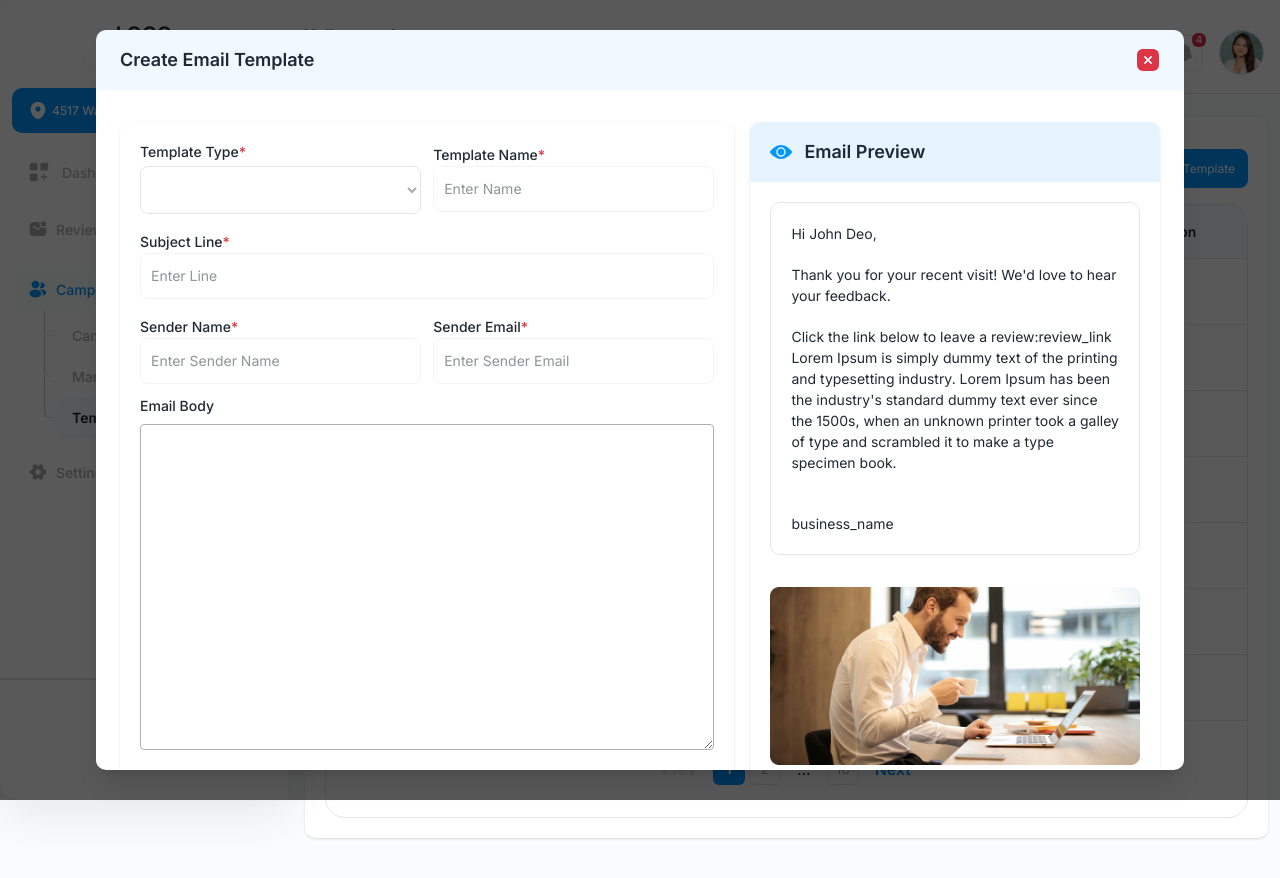
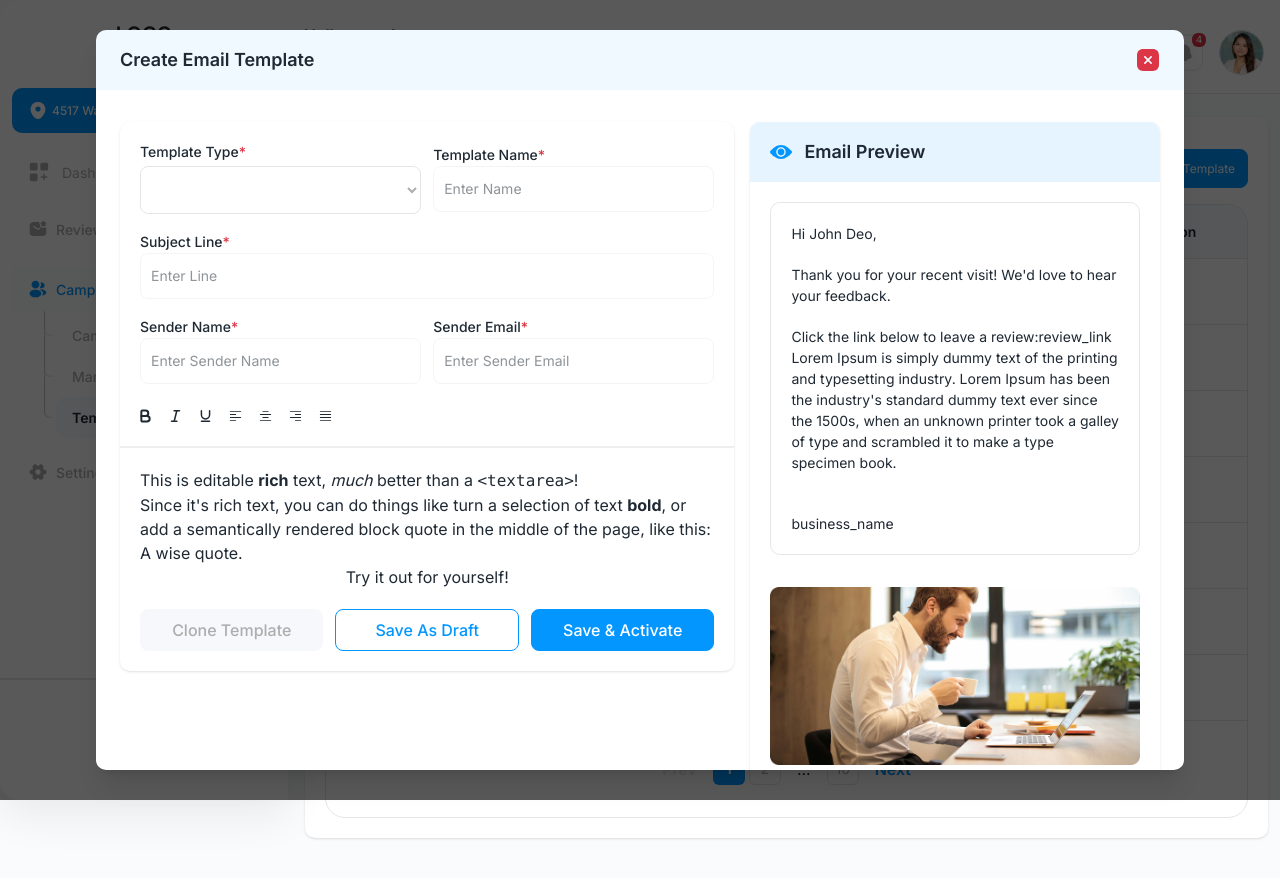
Before and after one commit to sumithub/rs-web-develop, a Next.js app: page /campaigns-templates in a window 1280 px wide. Both pictures are taken after typing "Sample" into the empty fields and a click on the button "Create New Template". Built offline with nearby package versions, Linux system fonts and the light colour scheme.

Commit message:
Added icon in HtmlEditor

```diff
--- a/src/app/globals.css
+++ b/src/app/globals.css
@@ -328,3 +328,11 @@ td {
 .rdrDefinedRangesWrapper .rdrInputRanges {
   display: none;
 }
+
+.editor {
+  position: relative;
+  white-space: pre-wrap;
+  overflow-wrap: break-word;
+  outline: none;
+
+}
--- a/src/components/Models/templates/AddTemplate.js
+++ b/src/components/Models/templates/AddTemplate.js
@@ -4,6 +4,7 @@ import Input from '../../form/Input'
 import Model from '../Model'
 import Select from '../../form/Select'
 import Image from 'next/image'
+import HtmlEditor from "../../form/editor/HtmlEditor"
 
 function AddTemplate({ onClose }) {
   return <Model onClose={onClose} title="Create Email Template" modalBodyClass='max-h-[85vh]'>
@@ -26,10 +27,14 @@ function AddTemplate({ onClose }) {
             <Input label="Sender Email" isRequired={true} placeholder="Enter Sender Email" />
           </div>
 
-          <div className="text-sm text-secondary font-medium capitalize mt-3 mb-2">email body</div>
+          <div className='mt-5'>
+            <HtmlEditor label="Email Body" />
+          </div>
+
+          {/* <div className="text-sm text-secondary font-medium capitalize mt-3 mb-2">email body</div>
           <textarea
             required={true}
-            rows={15} className="rounded text-text3 text-sm border border-color w-full focus-visible:outline-none p-3" />
+            rows={15} className="rounded text-text3 text-sm border border-color w-full focus-visible:outline-none p-3" /> */}
 
           <div className="grid grid-cols-3 gap-3 mt-5">
             <CancelButton title="clone template" />
--- a/src/components/form/editor/HtmlEditor.js
+++ b/src/components/form/editor/HtmlEditor.js
@@ -26,21 +26,58 @@ const RichTextExample = () => {
     return (
         <Slate editor={editor} initialValue={initialValue}>
             <Toolbar>
-                <MarkButton format="bold" icon="format_bold" />
-                <MarkButton format="italic" icon="format_italic" />
-                <MarkButton format="underline" icon="format_underlined" />
-                <MarkButton format="code" icon="code" />
+                <MarkButton format="bold" icon={<svg width="15" height="14" viewBox="0 0 15 14" fill="none" xmlns="http://www.w3.org/2000/svg">
+                    <path d="M3.34668 2.62565C3.34668 1.98398 3.87168 1.45898 4.51335 1.45898H7.50001C9.02835 1.45898 10.2708 2.70148 10.2708 4.22982C10.2708 5.75815 9.02835 7.00065 7.50001 7.00065H3.34668V2.62565Z" stroke="#1F2933" stroke-width="2" stroke-linecap="round" stroke-linejoin="round" />
+                    <path d="M3.34668 7H8.88835C10.4167 7 11.6592 8.2425 11.6592 9.77083C11.6592 11.2992 10.4167 12.5417 8.88835 12.5417H4.51335C3.87168 12.5417 3.34668 12.0167 3.34668 11.375V7V7Z" stroke="#1F2933" stroke-width="2" stroke-linecap="round" stroke-linejoin="round" />
+                </svg>
+                } />
+                <MarkButton format="italic" icon={<svg width="15" height="14" viewBox="0 0 15 14" fill="none" xmlns="http://www.w3.org/2000/svg">
+                    <path d="M6.11157 1.75H11.5074" stroke="#1F2933" stroke-width="1.5" stroke-linecap="round" stroke-linejoin="round" />
+                    <path d="M3.48657 12.25H8.88241" stroke="#1F2933" stroke-width="1.5" stroke-linecap="round" stroke-linejoin="round" />
+                    <path d="M8.8125 1.75L6.1875 12.25" stroke="#1F2933" stroke-width="1.5" stroke-linecap="round" stroke-linejoin="round" />
+                </svg>
+                } />
+                <MarkButton format="underline" icon={<svg width="15" height="14" viewBox="0 0 15 14" fill="none" xmlns="http://www.w3.org/2000/svg">
+                    <path d="M3.41675 12.25H11.5834" stroke="#1F2933" stroke-width="1.5" stroke-linecap="round" stroke-linejoin="round" />
+                    <path d="M3.41675 1.75V5.83333C3.41675 8.09083 5.24258 9.91667 7.50008 9.91667C9.75758 9.91667 11.5834 8.09083 11.5834 5.83333V1.75" stroke="#1F2933" stroke-width="1.5" stroke-linecap="round" stroke-linejoin="round" />
+                </svg>
+                } />
+                {/* <MarkButton format="code" icon="code" />
                 <BlockButton format="heading-one" icon="looks_one" />
                 <BlockButton format="heading-two" icon="looks_two" />
                 <BlockButton format="block-quote" icon="format_quote" />
                 <BlockButton format="numbered-list" icon="format_list_numbered" />
-                <BlockButton format="bulleted-list" icon="format_list_bulleted" />
-                <BlockButton format="left" icon="format_align_left" />
-                <BlockButton format="center" icon="format_align_center" />
-                <BlockButton format="right" icon="format_align_right" />
-                <BlockButton format="justify" icon="format_align_justify" />
+                <BlockButton format="bulleted-list" icon="format_list_bulleted" /> */}
+                <BlockButton format="left" icon={<svg width="15" height="14" viewBox="0 0 15 14" fill="none" xmlns="http://www.w3.org/2000/svg">
+                    <path d="M12.75 3.0625H2.25C2.01083 3.0625 1.8125 2.86417 1.8125 2.625C1.8125 2.38583 2.01083 2.1875 2.25 2.1875H12.75C12.9892 2.1875 13.1875 2.38583 13.1875 2.625C13.1875 2.86417 12.9892 3.0625 12.75 3.0625Z" fill="#1F2933" />
+                    <path d="M7.77417 5.97852H2.25C2.01083 5.97852 1.8125 5.78018 1.8125 5.54102C1.8125 5.30185 2.01083 5.10352 2.25 5.10352H7.77417C8.01333 5.10352 8.21167 5.30185 8.21167 5.54102C8.21167 5.78018 8.01917 5.97852 7.77417 5.97852Z" fill="#1F2933" />
+                    <path d="M12.75 8.89648H2.25C2.01083 8.89648 1.8125 8.69815 1.8125 8.45898C1.8125 8.21982 2.01083 8.02148 2.25 8.02148H12.75C12.9892 8.02148 13.1875 8.21982 13.1875 8.45898C13.1875 8.69815 12.9892 8.89648 12.75 8.89648Z" fill="#1F2933" />
+                    <path d="M7.77417 11.8125H2.25C2.01083 11.8125 1.8125 11.6142 1.8125 11.375C1.8125 11.1358 2.01083 10.9375 2.25 10.9375H7.77417C8.01333 10.9375 8.21167 11.1358 8.21167 11.375C8.21167 11.6142 8.01917 11.8125 7.77417 11.8125Z" fill="#1F2933" />
+                </svg>
+                } />
+                <BlockButton format="center" icon={<svg width="15" height="14" viewBox="0 0 15 14" fill="none" xmlns="http://www.w3.org/2000/svg">
+                    <path d="M12.75 10.9375H2.25C2.01083 10.9375 1.8125 11.1358 1.8125 11.375C1.8125 11.6142 2.01083 11.8125 2.25 11.8125H12.75C12.9892 11.8125 13.1875 11.6142 13.1875 11.375C13.1875 11.1358 12.9892 10.9375 12.75 10.9375Z" fill="#1F2933" />
+                    <path d="M10.2651 8.02148H4.73511C4.49594 8.02148 4.29761 8.21982 4.29761 8.45898C4.29761 8.69815 4.49594 8.89648 4.73511 8.89648H10.2593C10.4984 8.89648 10.6968 8.69815 10.6968 8.45898C10.6968 8.21982 10.5043 8.02148 10.2651 8.02148Z" fill="#1F2933" />
+                    <path d="M12.75 5.10352H2.25C2.01083 5.10352 1.8125 5.30185 1.8125 5.54102C1.8125 5.78018 2.01083 5.97852 2.25 5.97852H12.75C12.9892 5.97852 13.1875 5.78018 13.1875 5.54102C13.1875 5.30185 12.9892 5.10352 12.75 5.10352Z" fill="#1F2933" />
+                    <path d="M10.2651 2.1875H4.73511C4.49594 2.1875 4.29761 2.38583 4.29761 2.625C4.29761 2.86417 4.49594 3.0625 4.73511 3.0625H10.2593C10.4984 3.0625 10.6968 2.86417 10.6968 2.625C10.6968 2.38583 10.5043 2.1875 10.2651 2.1875Z" fill="#1F2933" />
+                </svg>
+                } />
+                <BlockButton format="right" icon={<svg width="15" height="14" viewBox="0 0 15 14" fill="none" xmlns="http://www.w3.org/2000/svg">
+                    <path d="M12.75 3.0625H2.25C2.01083 3.0625 1.8125 2.86417 1.8125 2.625C1.8125 2.38583 2.01083 2.1875 2.25 2.1875H12.75C12.9892 2.1875 13.1875 2.38583 13.1875 2.625C13.1875 2.86417 12.9892 3.0625 12.75 3.0625Z" fill="#1F2933" />
+                    <path d="M12.75 5.97852H7.22583C6.98666 5.97852 6.78833 5.78018 6.78833 5.54102C6.78833 5.30185 6.98666 5.10352 7.22583 5.10352H12.75C12.9892 5.10352 13.1875 5.30185 13.1875 5.54102C13.1875 5.78018 12.9892 5.97852 12.75 5.97852Z" fill="#1F2933" />
+                    <path d="M12.75 8.89648H2.25C2.01083 8.89648 1.8125 8.69815 1.8125 8.45898C1.8125 8.21982 2.01083 8.02148 2.25 8.02148H12.75C12.9892 8.02148 13.1875 8.21982 13.1875 8.45898C13.1875 8.69815 12.9892 8.89648 12.75 8.89648Z" fill="#1F2933" />
+                    <path d="M12.75 11.8125H7.22583C6.98666 11.8125 6.78833 11.6142 6.78833 11.375C6.78833 11.1358 6.98666 10.9375 7.22583 10.9375H12.75C12.9892 10.9375 13.1875 11.1358 13.1875 11.375C13.1875 11.6142 12.9892 11.8125 12.75 11.8125Z" fill="#1F2933" />
+                </svg>
+                } />
+                <BlockButton format="justify" icon={<svg width="15" height="14" viewBox="0 0 15 14" fill="none" xmlns="http://www.w3.org/2000/svg">
+                    <path d="M12.75 3.0625H2.25C2.01083 3.0625 1.8125 2.86417 1.8125 2.625C1.8125 2.38583 2.01083 2.1875 2.25 2.1875H12.75C12.9892 2.1875 13.1875 2.38583 13.1875 2.625C13.1875 2.86417 12.9892 3.0625 12.75 3.0625Z" fill="#1F2933" />
+                    <path d="M12.75 5.97852H2.25C2.01083 5.97852 1.8125 5.78018 1.8125 5.54102C1.8125 5.30185 2.01083 5.10352 2.25 5.10352H12.75C12.9892 5.10352 13.1875 5.30185 13.1875 5.54102C13.1875 5.78018 12.9892 5.97852 12.75 5.97852Z" fill="#1F2933" />
+                    <path d="M12.75 8.89648H2.25C2.01083 8.89648 1.8125 8.69815 1.8125 8.45898C1.8125 8.21982 2.01083 8.02148 2.25 8.02148H12.75C12.9892 8.02148 13.1875 8.21982 13.1875 8.45898C13.1875 8.69815 12.9892 8.89648 12.75 8.89648Z" fill="#1F2933" />
+                    <path d="M12.75 11.8125H2.25C2.01083 11.8125 1.8125 11.6142 1.8125 11.375C1.8125 11.1358 2.01083 10.9375 2.25 10.9375H12.75C12.9892 10.9375 13.1875 11.1358 13.1875 11.375C13.1875 11.6142 12.9892 11.8125 12.75 11.8125Z" fill="#1F2933" />
+                </svg>
+                } />
             </Toolbar>
-            <Editable
+            <Editable className='outline-none'
                 renderElement={renderElement}
                 renderLeaf={renderLeaf}
                 placeholder="Enter some rich text…"
--- a/src/components/form/editor/Tools.js
+++ b/src/components/form/editor/Tools.js
@@ -35,7 +35,7 @@ export const Icon = React.forwardRef(({ className, ...props }, ref) => (
         vertical-align: text-bottom;
       `
         )}
-    />
+    ></span>
 ))
 export const Instruction = React.forwardRef(({ className, ...props }, ref) => (
     <div
```
